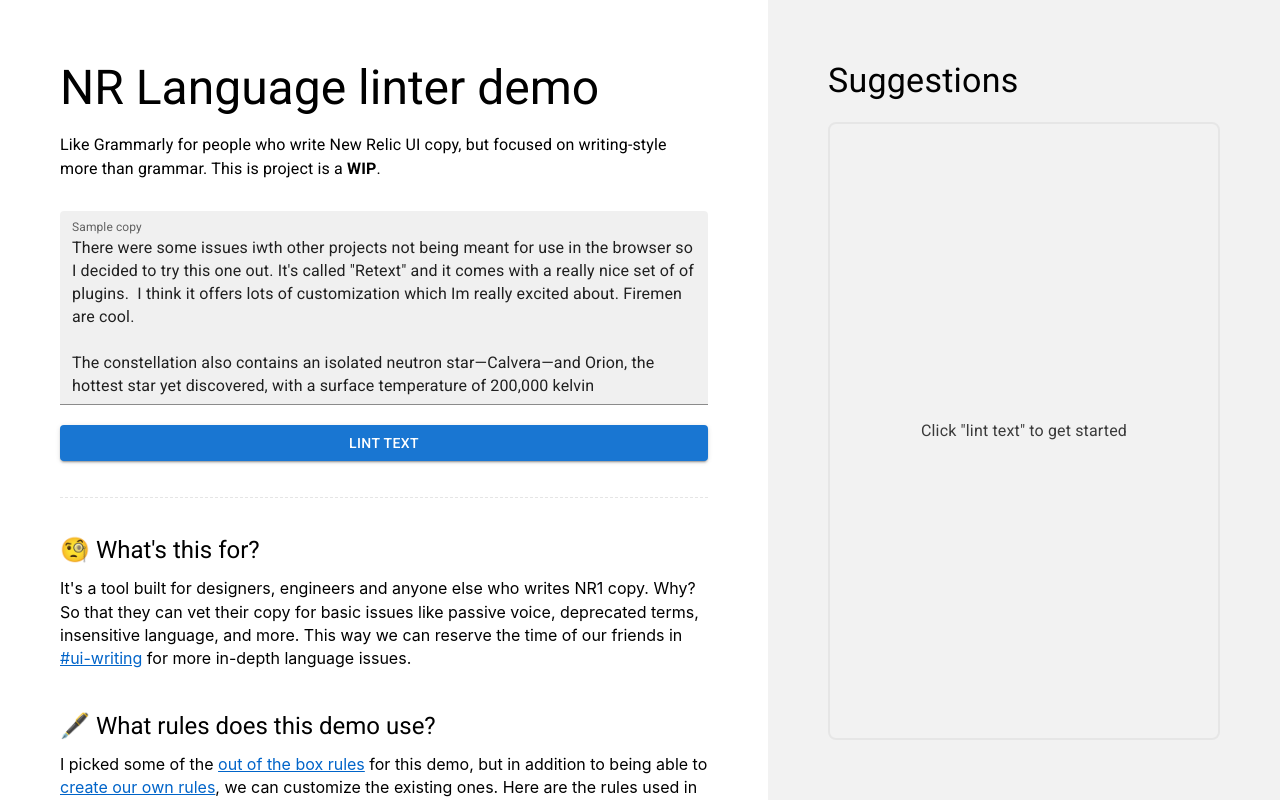
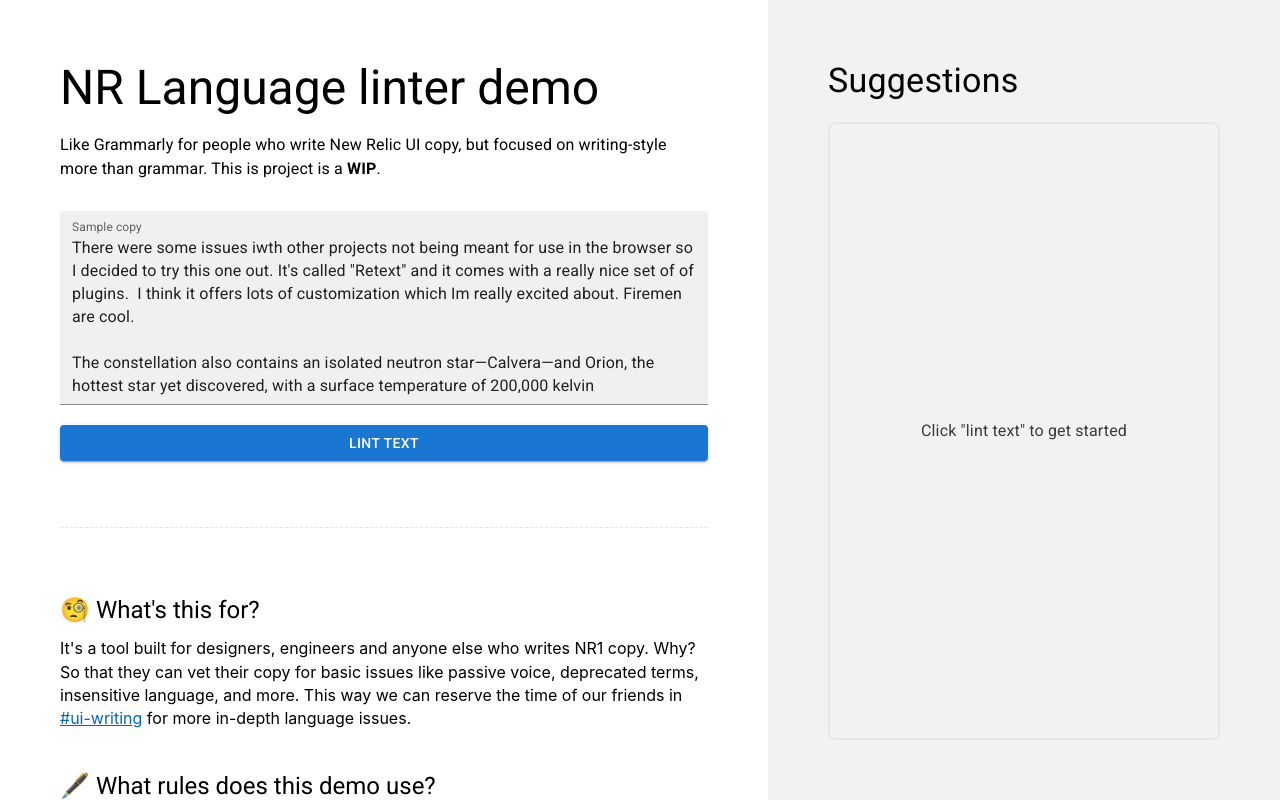
Before and after one commit to newrelic/new-relic-language-linter, a React (Create React App) app: page / in a window 1280 px wide. Built offline with nearby package versions, Linux system fonts and the light colour scheme; a web font is replaced by a local one.

Commit message:
fix: spacing

```diff
--- a/src/App.css
+++ b/src/App.css
@@ -39,7 +39,7 @@
 }
 
 .primary-section-body {
-  gap: 20px;
+  gap: 50px;
 }
 
 .form-container {
--- a/src/App.js
+++ b/src/App.js
@@ -16,7 +16,6 @@
 import en_us_aff from './en_aff.js'
 import en_us_dic from './en_dic.js'
 
-import NewRelicLogo from './images/new-relic-logo.svg';
 
 
 import {
@@ -25,7 +24,6 @@
   Stack,
   Typography,
   List,
-  Chip
 } from '@mui/material';
 
 import '@fontsource/roboto/300.css';
```
